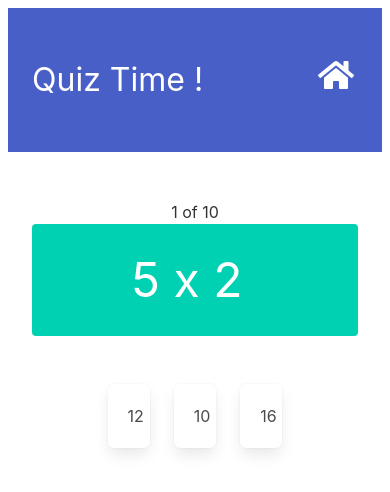
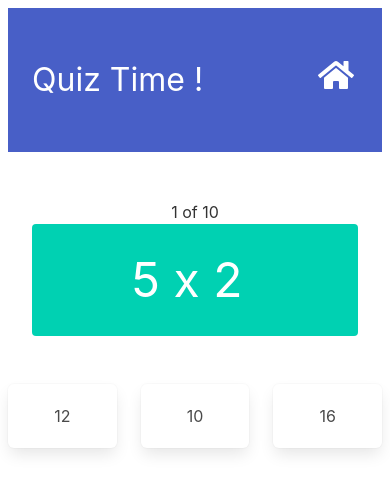
Before and after one commit to farid98/mathdrill, a Svelte app: page / in a window 390 px wide. Both pictures are taken after a click on the button "Take a Quiz". Shown: the top 492 px of the page. Built offline with nearby package versions, Linux system fonts and the light colour scheme.

Commit message:
choice boxes formatting for mobile screen

```diff
--- a/src/quiz.svelte
+++ b/src/quiz.svelte
@@ -117,19 +117,25 @@
     </div>
   </div>
 
-  <div class="columns is-centered is-mobile">
+      <div class="columns is-centered">
+          <div class="column is-6">
+            <div class="columns is-centered is-mobile">
 
-    <div class="column is-2 has-text-centered">
+    <div class="column  has-text-centered">
       <div  class="box"  on:click={() => answerGiven(0)}>{choice[0]}</div>
     </div>
 
-    <div  class="column is-2 has-text-centered">
+    <div  class="column  has-text-centered">
       <div class="box"  on:click={() => answerGiven(1)} >{choice[1]}</div>
     </div>
-    <div class="column is-2 has-text-centered">
+    <div class="column has-text-centered">
       <div class="box" on:click={() => answerGiven(2)}  >{choice[2]}</div>
     </div>
   </div>
+
+</div>
+</div>
+
 
   {#if answered}
     <!-- Show the next button and tell if answer was right or wrong -->
```
